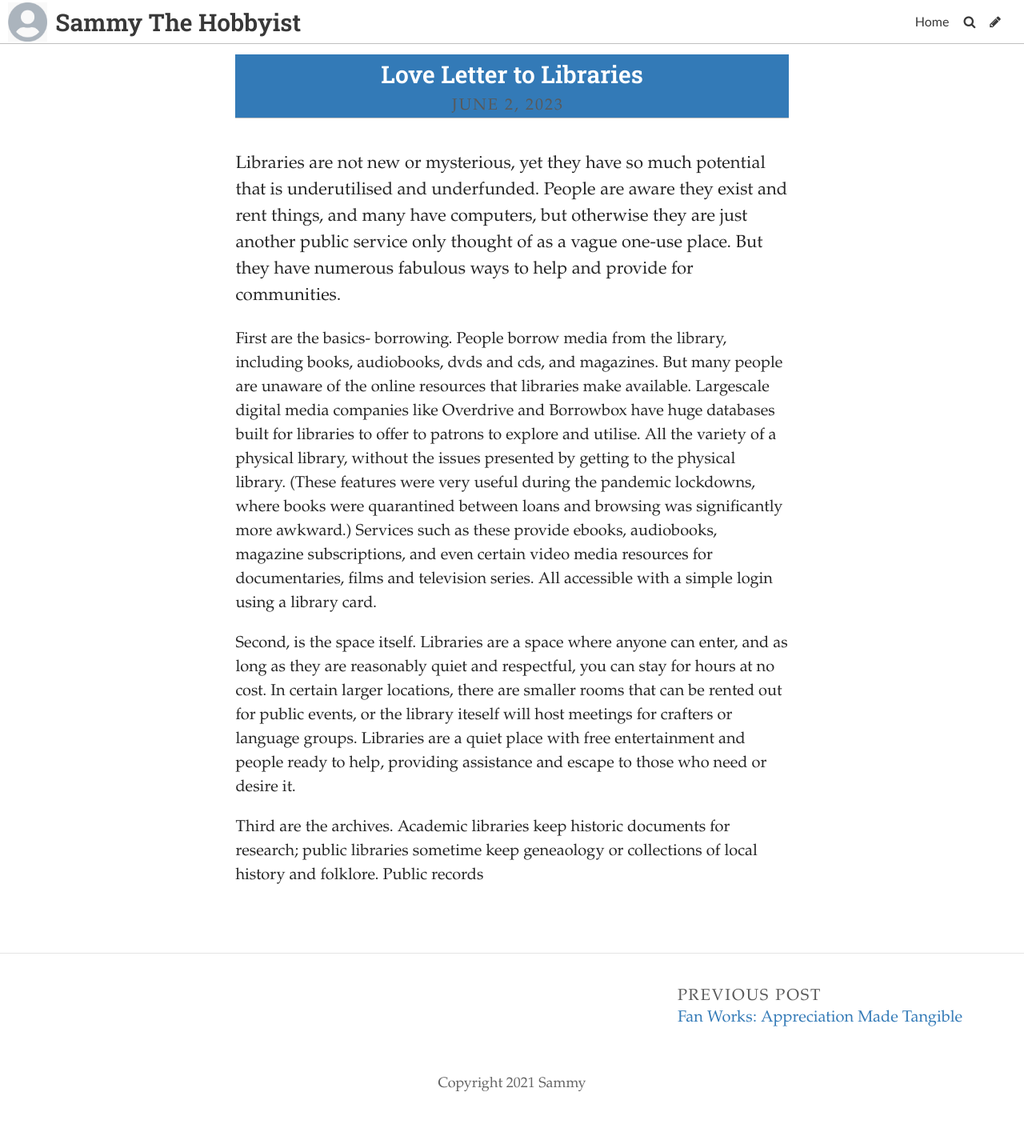
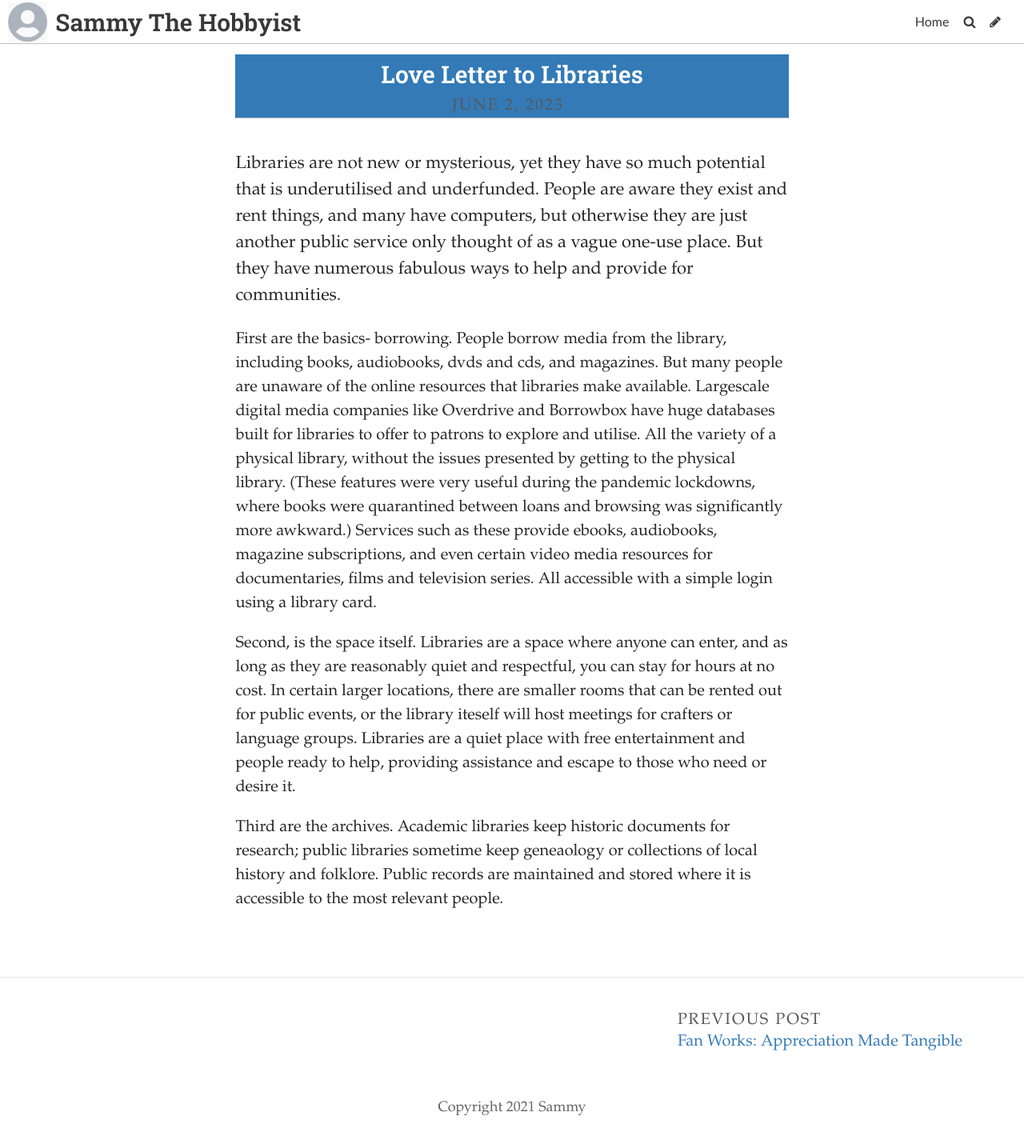
Before and after one commit to SammySpinsAYarn/Blog, a Jekyll site: the page built from _posts/2023-05-23-needs-a-title.md, in a window 1280 px wide. Shown: the whole page at 80% size. Built offline with Jekyll 4.4.1, drawn with Linux system fonts in a browser that asks for light colours; some web fonts are replaced; before the commit the page ends 1400 px from its top, so only the background shows below that.

Commit message:
Update Post “2023-05-23-needs-a-title”

```diff
--- a/_posts/2023-05-23-needs-a-title.md
+++ b/_posts/2023-05-23-needs-a-title.md
@@ -11,4 +11,4 @@ F﻿irst are the basics- borrowing. People borrow media from the library, includ
 
 S﻿econd, is the space itself. Libraries are a space where anyone can enter, and as long as they are reasonably quiet and respectful, you can stay for hours at no cost. In certain larger locations, there are smaller rooms that can be rented out for public events, or the library iteself will host meetings for crafters or language groups. Libraries are a quiet place with free entertainment and people ready to help, providing assistance and escape to those who need or desire it.
 
-T﻿hird are the archives. Academic libraries keep historic documents for research; public libraries sometime keep geneaology or collections of local history and folklore. Public records
+T﻿hird are the archives. Academic libraries keep historic documents for research; public libraries sometime keep geneaology or collections of local history and folklore. Public records are maintained and stored where it is accessible to the most relevant people.
```
